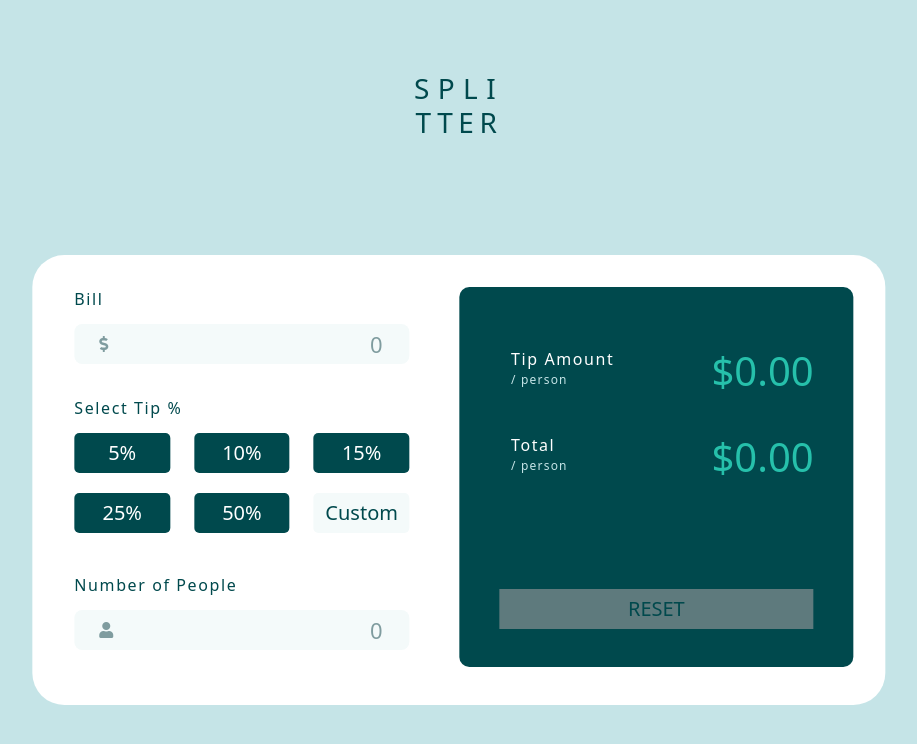
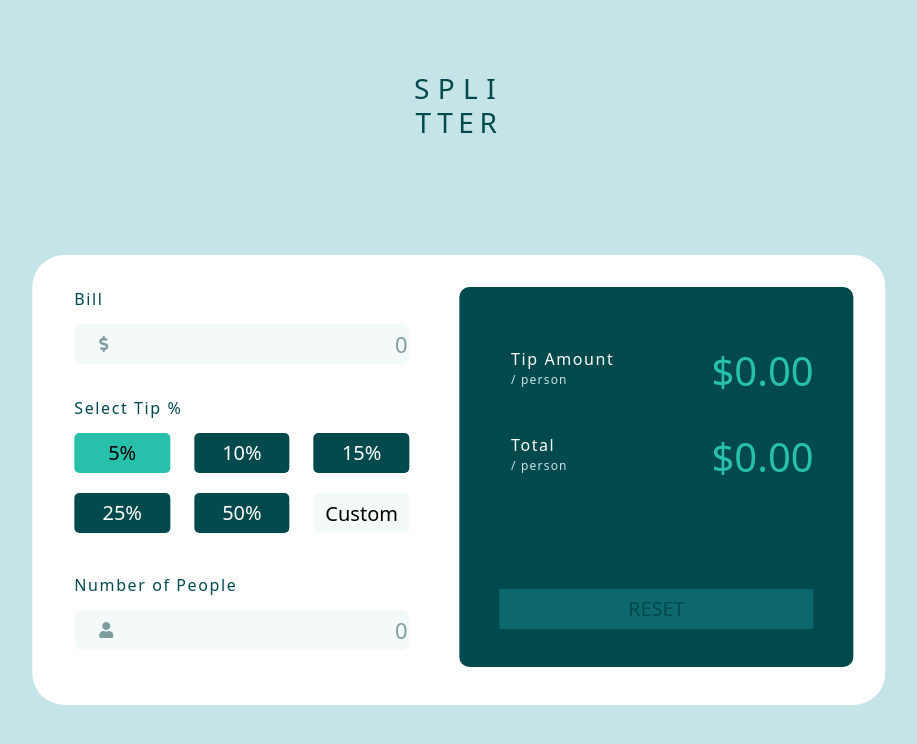
Before and after one commit to karanjot-khatter/tip-calculator, a plain HTML site: page index.html in a window 1280 px wide. Both pictures are taken after a click on the button "5%". Shown: the whole page, without its empty margins (181-1098 px from the left). Drawn offline with nearby package versions, Linux system fonts and the light colour scheme.

Commit message:
worked on the tip buttons using javascript

```diff
--- a/index.html
+++ b/index.html
@@ -50,7 +50,8 @@
             <button vlaue="50" class="tip-value">50%</button>
           </div>
           <div style="padding-right:0 !important" class="col-sm">
-            <button style="background-color: #f4fafa;color: #00494d; border-color: #f4fafa;" value="" class="tip-value">Custom</button>
+            <input  dir="rtl" placeholder="Custom" type="text" class="tip-value-custom">
+
           </div>
         </div>
       </div>
@@ -91,9 +92,36 @@
 
   </div>
 
+
+
 <link href="https://cdn.jsdelivr.net/npm/bootstrap@5.0.2/dist/css/bootstrap.min.css" rel="stylesheet" integrity="sha384-EVSTQN3/azprG1Anm3QDgpJLIm9Nao0Yz1ztcQTwFspd3yD65VohhpuuCOmLASjC" crossorigin="anonymous">
 <script src="https://cdn.jsdelivr.net/npm/bootstrap@5.0.2/dist/js/bootstrap.bundle.min.js" integrity="sha384-MrcW6ZMFYlzcLA8Nl+NtUVF0sA7MsXsP1UyJoMp4YLEuNSfAP+JcXn/tWtIaxVXM" crossorigin="anonymous"></script>
+<script src="https://code.jquery.com/jquery-3.6.0.js" integrity="sha256-H+K7U5CnXl1h5ywQfKtSj8PCmoN9aaq30gDh27Xc0jk=" crossorigin="anonymous"></script>
 <script src="dist/js/index.js"></script>
+
+<!-- Worked on the tip buttons  -->
+<script type="text/javascript">
+  $(document).ready(function() {
+    $(".tip-value").click(function () {
+        if(!$(this).hasClass('active'))
+        {
+            $(".tip-value.active").removeClass("active");
+            $(".tip-value-custom.active").removeClass("active");
+            $(this).addClass("active");
+        }
+    });
+
+    $(".tip-value-custom").click(function () {
+        if(!$(this).hasClass('active'))
+        {
+            $(".tip-value-custom.active").removeClass("active");
+            $(".tip-value.active").removeClass("active");
+            $(this).addClass("active");
+        }
+    });
+});
+</script>
+
 
 </body>
 </html>
--- a/styles.scss
+++ b/styles.scss
@@ -69,7 +69,7 @@ header{
             width: 100%;
             border: 0;
             height: 40px;
-            background:$dark-greyish-cyan;
+            background:#0D686D;
             color:$very-dark-cyan;
             font-size: 20px;
             margin-top: 100px;
@@ -115,9 +115,13 @@ header{
                 &::placeholder{
                     color: hsl(184, 14%, 56%);
                     position:relative;
-                    left:-25px;
                 }
             }
+
+            input[type=number]:focus {
+                border:2px solid $primary-color;
+                outline: none !important;
+              }
 
         }
 
@@ -131,6 +135,36 @@ header{
                 border-radius: 5px;
                 border:0;
             }
+
+            .tip-value.active{
+                background-color: $primary-color !important;
+                color:black !important;
+            }
+
+            .tip-value-custom{
+                background-color: #f4fafa;
+                color: #00494d;
+                border: 0;
+                padding: 0;
+                margin: 0;
+                height: 40px;
+                cursor: pointer;
+                width: 100%;
+                border-radius: 5px;
+                font-size:20px;
+                outline: none !important;
+
+                &::placeholder{
+                    color:black;
+                    font-size:20px;
+                    text-align: center;
+                }
+            }
+
+            .tip-value-custom.active{
+                border:2px solid $primary-color !important;
+                outline: none !important;
+            }
         }
 
     }
```
Also changed, not shown: dist/css/styles.css, 2 other files.
